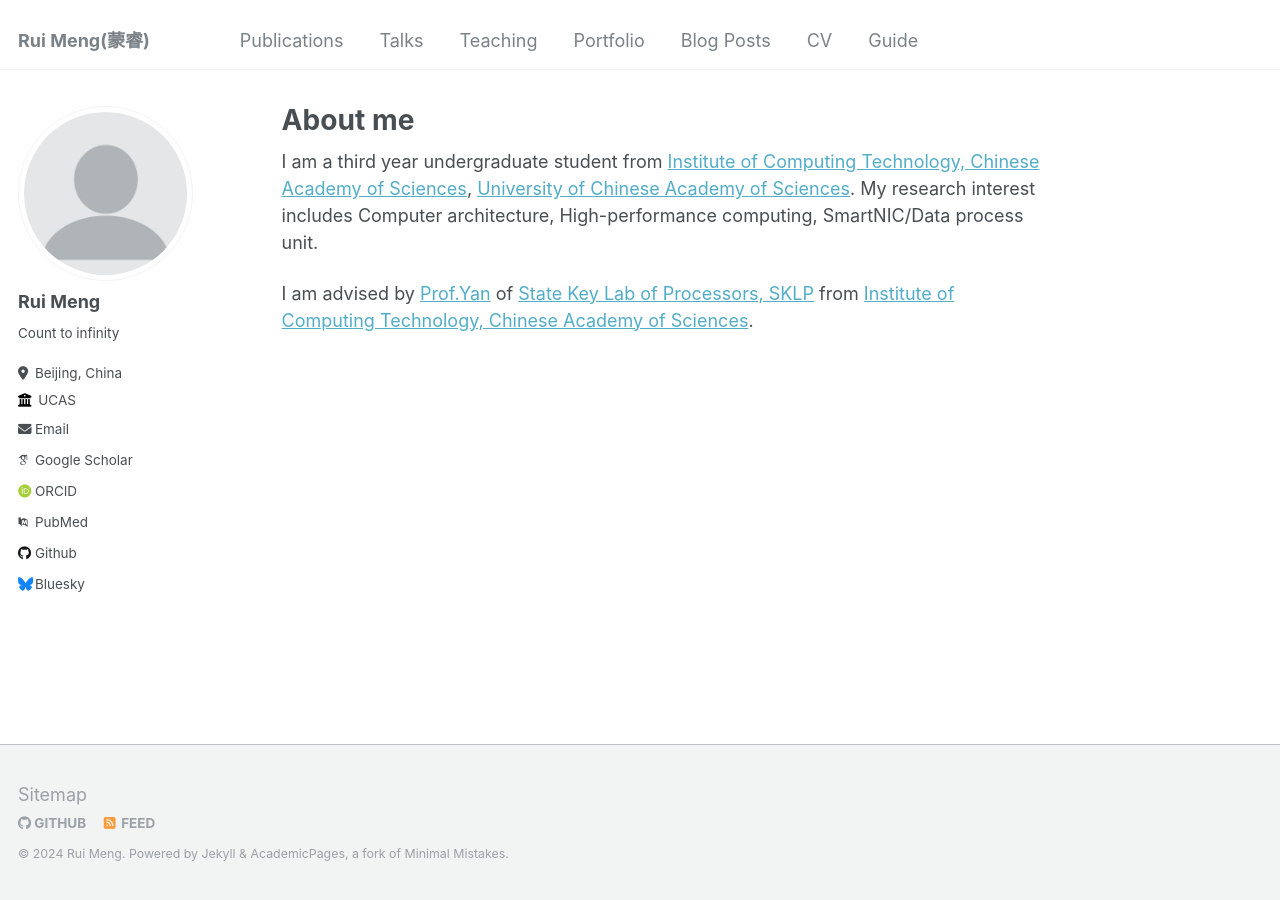
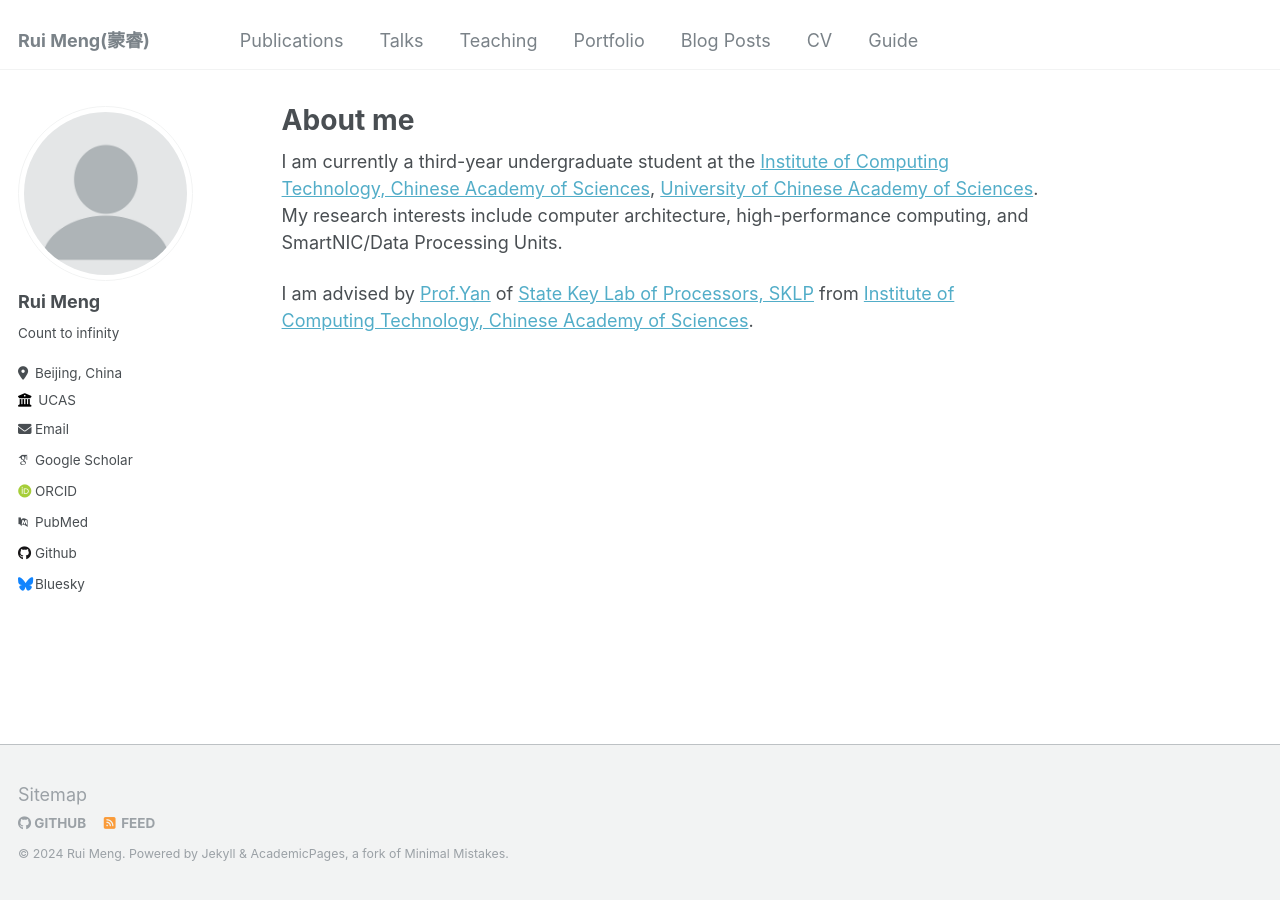
Before and after one commit to Tomas-mr/kaka, a Jekyll site: the page built from _pages/about.md, in a window 1280 px wide. Built offline with Jekyll 4.4.1, drawn with Linux system fonts in a browser that asks for light colours; some web fonts are replaced.

Commit message:
Update about.md

```diff
--- a/_pages/about.md
+++ b/_pages/about.md
@@ -7,6 +7,6 @@ redirect_from:
   - /about.html
 ---
 
-I am a third year undergraduate student from [Institute of Computing Technology, Chinese Academy of Sciences](https://www.ict.ac.cn), [University of Chinese Academy of Sciences](https://www.ucas.ac.cn). My research interest includes Computer architecture, High-performance computing, SmartNIC/Data process unit.
+I am currently a third-year undergraduate student at the [Institute of Computing Technology, Chinese Academy of Sciences](https://www.ict.ac.cn), [University of Chinese Academy of Sciences](https://www.ucas.ac.cn). My research interests include computer architecture, high-performance computing, and SmartNIC/Data Processing Units.
 
 I am advised by [Prof.Yan](https://scholar.google.com/citations?user=yJLnv4QAAAAJ) of [State Key Lab of Processors, SKLP](https://sklp.ict.ac.cn) from [Institute of Computing Technology, Chinese Academy of Sciences](https://www.ict.ac.cn).
```
